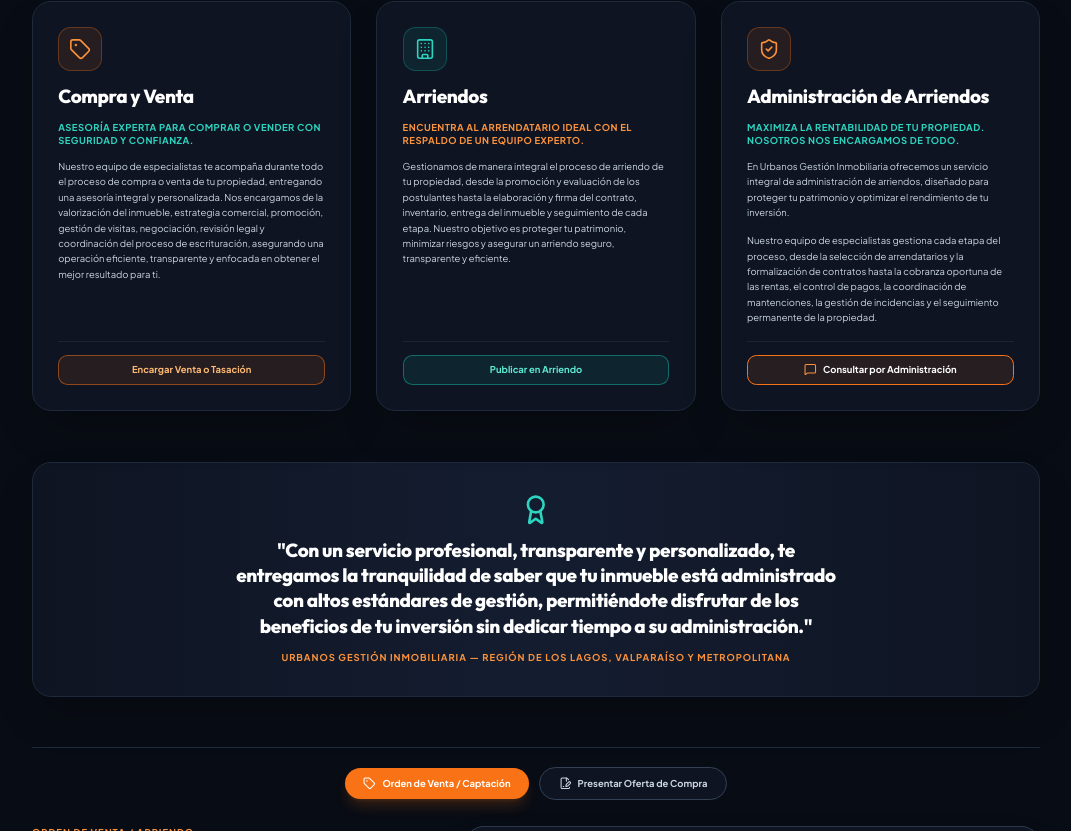
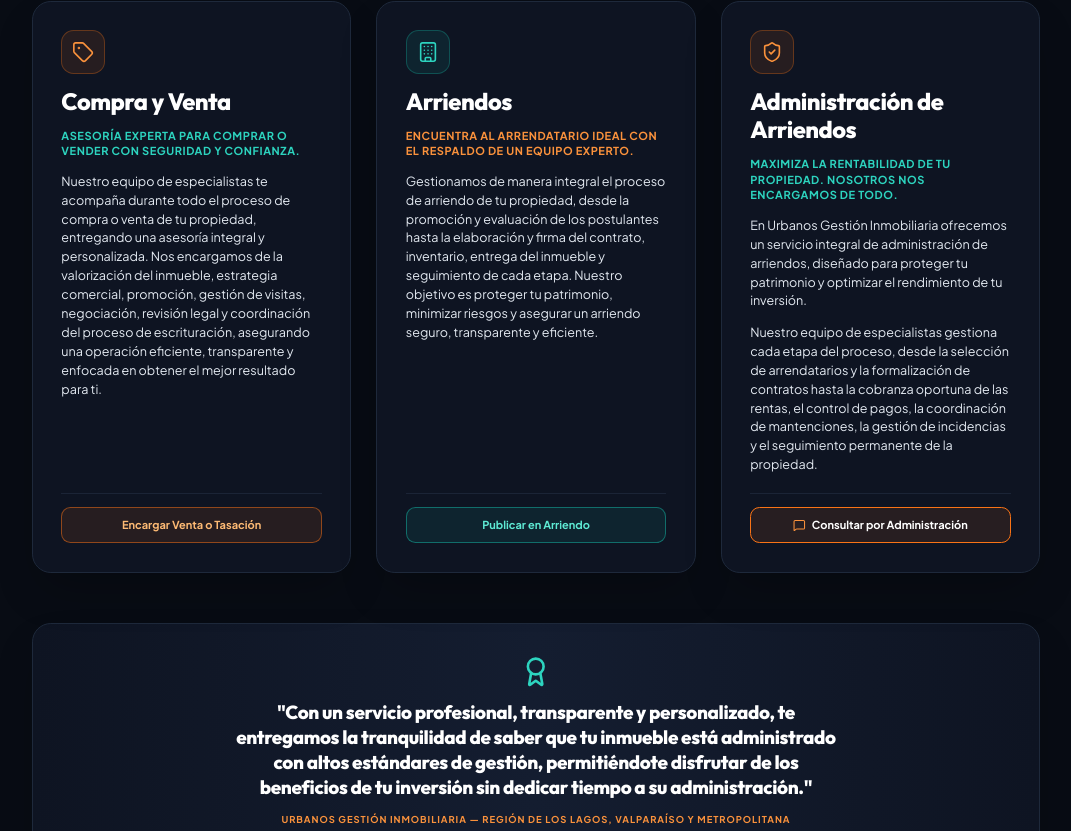
Before and after one commit to nowebcl/urbanos, a React (Vite) app: page /servicios in a window 1280 px wide. Shown: the part 309-1140 px from the top of the page, without its empty margins (104-1175 px from the left). Built offline with nearby package versions, Linux system fonts and the light colour scheme; no server answers.

Commit message:
Increase description text font size on Services page cards

```diff
--- a/src/pages/ServicesPage.jsx
+++ b/src/pages/ServicesPage.jsx
@@ -32,16 +32,16 @@
         <div className="grid grid-cols-1 md:grid-cols-3 gap-8">
 
           {/* Service 1: Compra y Venta */}
-          <div className="bg-[#0e1422] p-8 rounded-3xl border border-slate-800 space-y-5 hover:border-slate-600 transition-all flex flex-col justify-between shadow-2xl">
+          <div className="bg-[#0e1422] p-8 sm:p-9 rounded-3xl border border-slate-800 space-y-6 hover:border-slate-600 transition-all flex flex-col justify-between shadow-2xl">
             <div className="space-y-4">
               <div className="w-14 h-14 rounded-2xl bg-orange-500/10 border border-orange-500/30 flex items-center justify-center text-orange-400">
                 <Tag className="w-7 h-7 stroke-[1.75]" />
               </div>
-              <h2 className="text-2xl font-extrabold text-white">Compra y Venta</h2>
-              <p className="text-xs font-bold text-teal-400 uppercase tracking-wider">
+              <h2 className="text-2xl sm:text-3xl font-extrabold text-white">Compra y Venta</h2>
+              <p className="text-xs sm:text-sm font-bold text-teal-400 uppercase tracking-wider leading-snug">
                 Asesoría experta para comprar o vender con seguridad y confianza.
               </p>
-              <p className="text-xs text-slate-300 leading-relaxed font-normal">
+              <p className="text-sm sm:text-base text-slate-200 leading-relaxed font-normal">
                 Nuestro equipo de especialistas te acompaña durante todo el proceso de compra o venta de tu propiedad, entregando una asesoría integral y personalizada. Nos encargamos de la valorización del inmueble, estrategia comercial, promoción, gestión de visitas, negociación, revisión legal y coordinación del proceso de escrituración, asegurando una operación eficiente, transparente y enfocada en obtener el mejor resultado para ti.
               </p>
             </div>
@@ -49,7 +49,7 @@
             <div className="pt-4 border-t border-slate-800/80">
               <button
                 onClick={() => { setActiveTab('captacion'); window.scrollTo({ top: 900, behavior: 'smooth' }); }}
-                className="w-full py-2.5 rounded-xl border border-orange-500/50 bg-orange-500/10 text-orange-300 hover:bg-orange-500/20 text-xs font-bold transition-all"
+                className="w-full py-3 rounded-xl border border-orange-500/50 bg-orange-500/10 text-orange-300 hover:bg-orange-500/20 text-xs sm:text-sm font-bold transition-all"
               >
                 Encargar Venta o Tasación
               </button>
@@ -57,16 +57,16 @@
           </div>
 
           {/* Service 2: Arriendos */}
-          <div className="bg-[#0e1422] p-8 rounded-3xl border border-slate-800 space-y-5 hover:border-slate-600 transition-all flex flex-col justify-between shadow-2xl">
+          <div className="bg-[#0e1422] p-8 sm:p-9 rounded-3xl border border-slate-800 space-y-6 hover:border-slate-600 transition-all flex flex-col justify-between shadow-2xl">
             <div className="space-y-4">
               <div className="w-14 h-14 rounded-2xl bg-teal-500/10 border border-teal-500/30 flex items-center justify-center text-teal-400">
                 <Building className="w-7 h-7 stroke-[1.75]" />
               </div>
-              <h2 className="text-2xl font-extrabold text-white">Arriendos</h2>
-              <p className="text-xs font-bold text-orange-400 uppercase tracking-wider">
+              <h2 className="text-2xl sm:text-3xl font-extrabold text-white">Arriendos</h2>
+              <p className="text-xs sm:text-sm font-bold text-orange-400 uppercase tracking-wider leading-snug">
                 Encuentra al arrendatario ideal con el respaldo de un equipo experto.
               </p>
-              <p className="text-xs text-slate-300 leading-relaxed font-normal">
+              <p className="text-sm sm:text-base text-slate-200 leading-relaxed font-normal">
                 Gestionamos de manera integral el proceso de arriendo de tu propiedad, desde la promoción y evaluación de los postulantes hasta la elaboración y firma del contrato, inventario, entrega del inmueble y seguimiento de cada etapa. Nuestro objetivo es proteger tu patrimonio, minimizar riesgos y asegurar un arriendo seguro, transparente y eficiente.
               </p>
             </div>
@@ -74,7 +74,7 @@
             <div className="pt-4 border-t border-slate-800/80">
               <button
                 onClick={() => { setActiveTab('captacion'); window.scrollTo({ top: 900, behavior: 'smooth' }); }}
-                className="w-full py-2.5 rounded-xl border border-teal-500/50 bg-teal-500/10 text-teal-300 hover:bg-teal-500/20 text-xs font-bold transition-all"
+                className="w-full py-3 rounded-xl border border-teal-500/50 bg-teal-500/10 text-teal-300 hover:bg-teal-500/20 text-xs sm:text-sm font-bold transition-all"
               >
                 Publicar en Arriendo
               </button>
@@ -82,19 +82,19 @@
           </div>
 
           {/* Service 3: Administración de Arriendos */}
-          <div className="bg-[#0e1422] p-8 rounded-3xl border border-slate-800 space-y-5 hover:border-slate-600 transition-all flex flex-col justify-between shadow-2xl">
+          <div className="bg-[#0e1422] p-8 sm:p-9 rounded-3xl border border-slate-800 space-y-6 hover:border-slate-600 transition-all flex flex-col justify-between shadow-2xl">
             <div className="space-y-4">
               <div className="w-14 h-14 rounded-2xl bg-orange-500/10 border border-orange-500/30 flex items-center justify-center text-orange-400">
                 <ShieldCheck className="w-7 h-7 stroke-[1.75]" />
               </div>
-              <h2 className="text-2xl font-extrabold text-white">Administración de Arriendos</h2>
-              <p className="text-xs font-bold text-teal-400 uppercase tracking-wider">
+              <h2 className="text-2xl sm:text-3xl font-extrabold text-white">Administración de Arriendos</h2>
+              <p className="text-xs sm:text-sm font-bold text-teal-400 uppercase tracking-wider leading-snug">
                 Maximiza la rentabilidad de tu propiedad. Nosotros nos encargamos de todo.
               </p>
-              <p className="text-xs text-slate-300 leading-relaxed font-normal">
+              <p className="text-sm sm:text-base text-slate-200 leading-relaxed font-normal">
                 En Urbanos Gestión Inmobiliaria ofrecemos un servicio integral de administración de arriendos, diseñado para proteger tu patrimonio y optimizar el rendimiento de tu inversión.
               </p>
-              <p className="text-xs text-slate-300 leading-relaxed font-normal">
+              <p className="text-sm sm:text-base text-slate-200 leading-relaxed font-normal">
                 Nuestro equipo de especialistas gestiona cada etapa del proceso, desde la selección de arrendatarios y la formalización de contratos hasta la cobranza oportuna de las rentas, el control de pagos, la coordinación de mantenciones, la gestión de incidencias y el seguimiento permanente de la propiedad.
               </p>
             </div>
@@ -104,7 +104,7 @@
                 href="https://wa.me/56995930321?text=Hola,%20quisiera%20solicitar%20información%20sobre%20la%20Administración%20de%20Arriendos%20de%20mi%20propiedad"
                 target="_blank"
                 rel="noreferrer"
-                className="w-full flex items-center justify-center gap-2 py-2.5 rounded-xl border border-orange-500 bg-orange-500/10 text-white text-xs font-bold hover:bg-orange-500/20 transition-all"
+                className="w-full flex items-center justify-center gap-2 py-3 rounded-xl border border-orange-500 bg-orange-500/10 text-white text-xs sm:text-sm font-bold hover:bg-orange-500/20 transition-all"
               >
                 <MessageSquare className="w-4 h-4 text-orange-400" />
                 <span>Consultar por Administración</span>
@@ -131,7 +131,7 @@
           <div className="flex flex-wrap items-center justify-center gap-3">
             <button
               onClick={() => { setActiveTab('captacion'); setFormSubmitted(false); }}
-              className={`flex items-center gap-2 px-6 py-3 rounded-full text-xs font-bold transition-all ${
+              className={`flex items-center gap-2 px-6 py-3 rounded-full text-xs sm:text-sm font-bold transition-all ${
                 activeTab === 'captacion'
                   ? 'bg-orange-500 text-white shadow-lg shadow-orange-500/20'
                   : 'bg-[#0e1422] border border-slate-700 text-slate-300 hover:text-white'
@@ -143,7 +143,7 @@
 
             <button
               onClick={() => { setActiveTab('oferta'); setFormSubmitted(false); }}
-              className={`flex items-center gap-2 px-6 py-3 rounded-full text-xs font-bold transition-all ${
+              className={`flex items-center gap-2 px-6 py-3 rounded-full text-xs sm:text-sm font-bold transition-all ${
                 activeTab === 'oferta'
                   ? 'bg-teal-500 text-slate-950 shadow-lg shadow-teal-500/20'
                   : 'bg-[#0e1422] border border-slate-700 text-slate-300 hover:text-white'
@@ -164,7 +164,7 @@
                   <h2 className="text-2xl sm:text-4xl font-extrabold text-white leading-tight">
                     Pon tu propiedad en manos de especialistas
                   </h2>
-                  <p className="text-sm text-slate-300 leading-relaxed">
+                  <p className="text-sm sm:text-base text-slate-200 leading-relaxed font-normal">
                     Completa la información para autorizar la publicación comercial y solicitar una **tasación o evaluación de mercado sin costo** por parte de nuestros agentes.
                   </p>
 
@@ -189,7 +189,7 @@
                   <h2 className="text-2xl sm:text-4xl font-extrabold text-white leading-tight">
                     Presenta una propuesta de adquisición
                   </h2>
-                  <p className="text-sm text-slate-300 leading-relaxed">
+                  <p className="text-sm sm:text-base text-slate-200 leading-relaxed font-normal">
                     Envía una oferta formal por cualquier propiedad de nuestro catálogo o del mercado. Nuestro equipo negociará en tu representación en los mejores términos.
                   </p>
 
```
